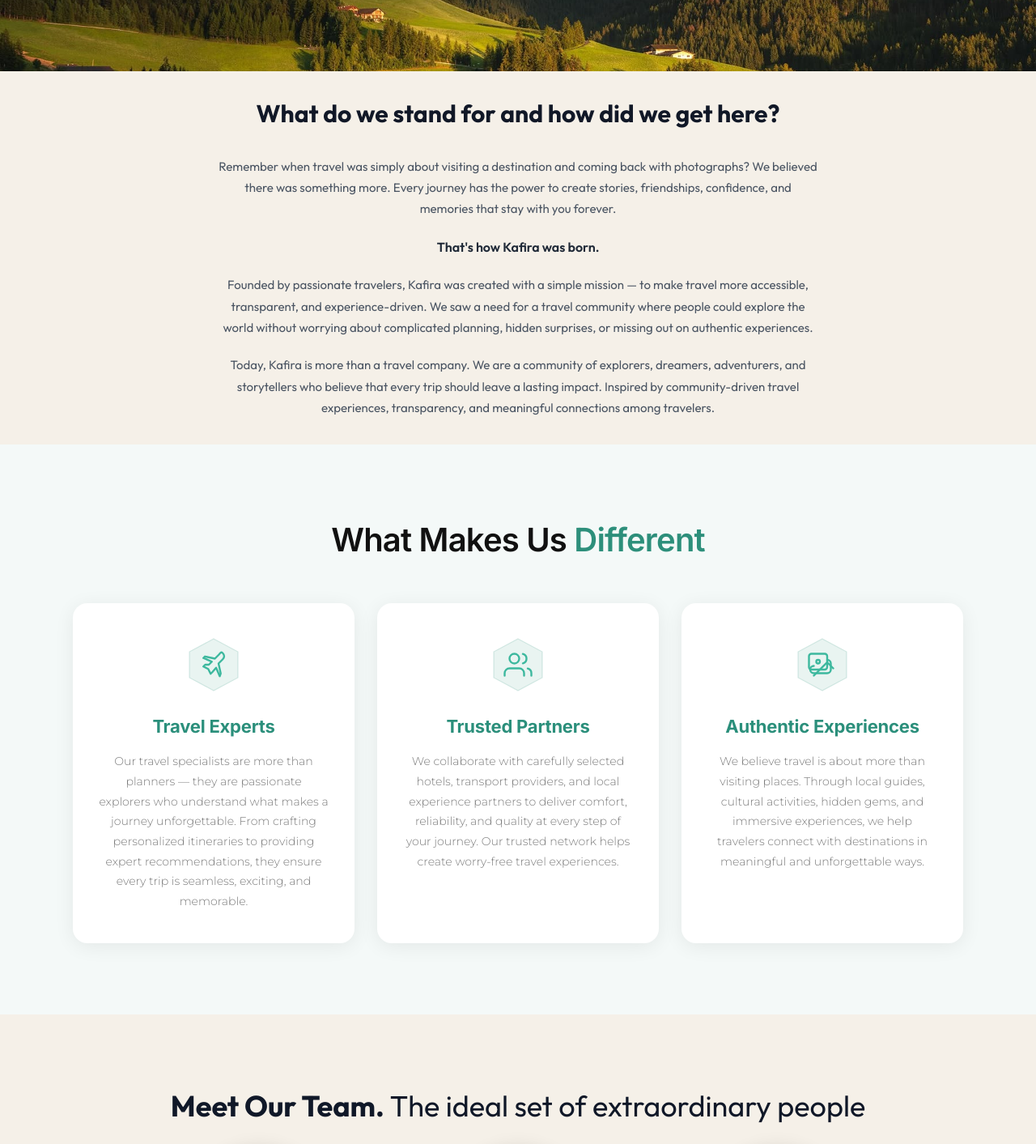
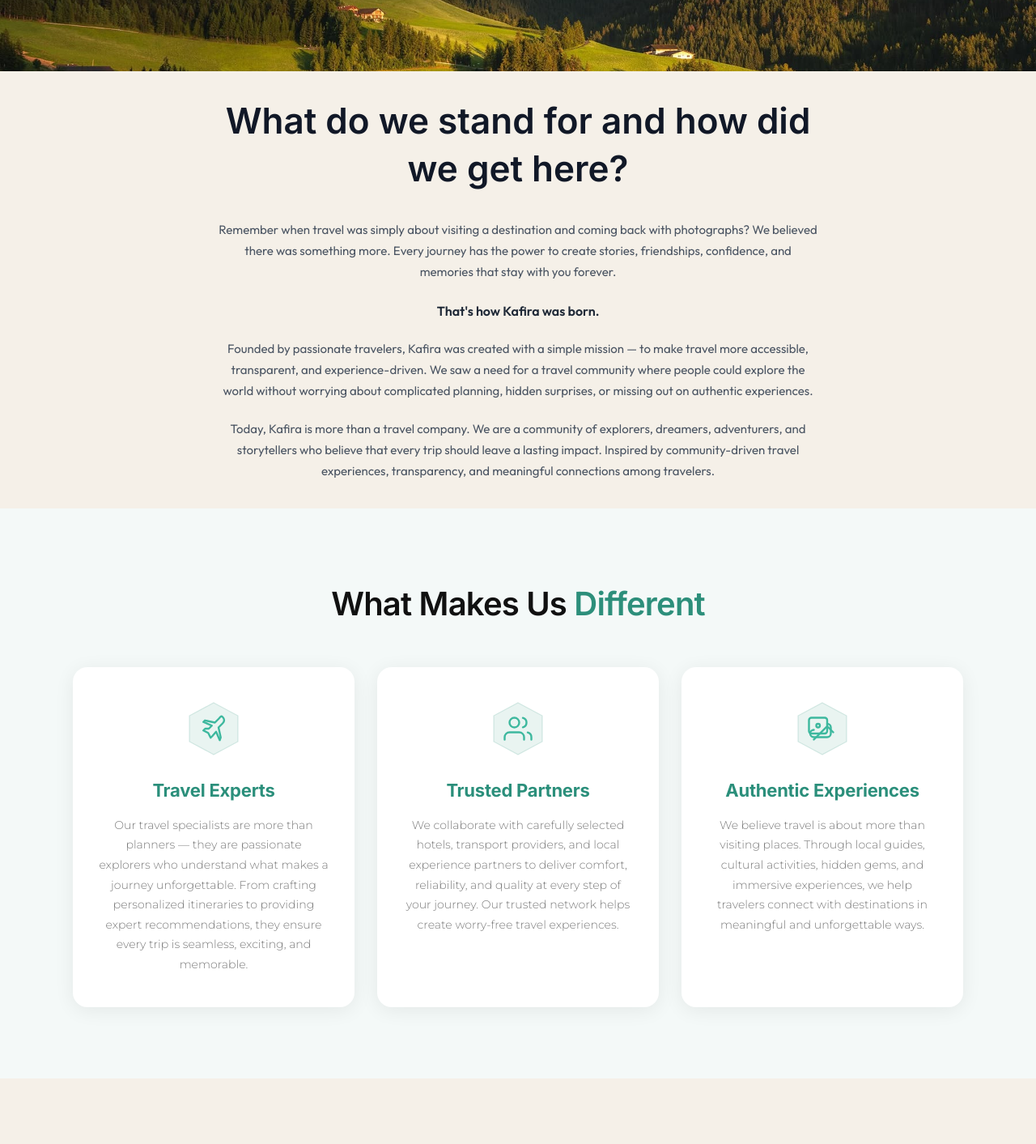
Before and after one commit to metamaster01/kafira-website, a Next.js app: page /about-us in a window 1280 px wide. Shown: the part 500-1913 px from the top of the page at 81% size. Built offline with nearby package versions, Linux system fonts and the light colour scheme; a web font is replaced by a local one.

Commit message:
client update - final 3.0

```diff
--- a/app/blogs/BlogsClient.tsx
+++ b/app/blogs/BlogsClient.tsx
@@ -586,7 +586,7 @@ export default function BlogsClient({ featured, blogs }: Props) {
             background: SEA_BG, border: `1.5px solid ${SEA_BD}`,
             borderRadius: 999, padding: '5px 16px',
             fontFamily: '"Inter", sans-serif',
-            fontSize: 11, fontWeight: 700, color: SEA,
+            fontSize: 11, fontWeight: 600, color: SEA,
             letterSpacing: '0.18em', textTransform: 'uppercase',
             marginBottom: 14,
           }}>
@@ -594,8 +594,8 @@ export default function BlogsClient({ featured, blogs }: Props) {
           </span>
           <h2 style={{
             fontFamily: '"Inter", sans-serif',
-            fontWeight: 800,
-            fontSize: 'clamp(26px,3.5vw,40px)',
+            fontWeight: 600,
+            fontSize: 'clamp(22px,3.5vw,44px)',
             color: TEXT,
             letterSpacing: '-0.02em',
             lineHeight: 1.15,
--- a/app/payments/page.tsx
+++ b/app/payments/page.tsx
@@ -160,7 +160,7 @@ function PaymentCard({
         <h2
           style={{
             fontFamily: '"Inter",sans-serif',
-            fontWeight: 800,
+            fontWeight: 600,
             fontSize: "clamp(20px,2.4vw,26px)",
             color: TEXT,
             margin: 0,
@@ -238,7 +238,7 @@ export default function PaymentsPage() {
             style={{
               fontFamily: '"Inter",sans-serif',
               fontWeight: 600,
-              fontSize: "clamp(34px,6vw,58px)",
+              fontSize: 'clamp(22px,3.5vw,44px)',
               lineHeight: 1.08,
               color: "#fff",
               margin: "0 0 16px",
@@ -337,7 +337,7 @@ export default function PaymentsPage() {
                 style={{
                   fontFamily: '"Inter",sans-serif',
                   fontWeight: 600,
-                  fontSize: "clamp(17px,1.8vw,21px)",
+                  fontSize: "clamp(20px,1.8vw,21px)",
                   color: "#9f1f1f",
                   margin: 0,
                   letterSpacing: "-0.01em",
@@ -389,7 +389,7 @@ export default function PaymentsPage() {
           viewport={{ once: true, margin: "-40px" }}
           transition={{ duration: 0.65, ease: [0.22, 1, 0.36, 1] }}
           style={{
-            marginTop: "clamp(28px,4vw,48px)",
+            marginTop: "clamp(20px,3.5vw,40px)",
             background: "#ffffff",
             borderRadius: 28,
             border: "1px solid rgba(0,0,0,0.05)",
@@ -417,7 +417,7 @@ export default function PaymentsPage() {
             <h2
               style={{
                 fontFamily: '"Inter",sans-serif',
-                fontWeight: 800,
+                fontWeight: 600,
                 fontSize: "clamp(20px,2.4vw,28px)",
                 color: TEXT,
                 margin: 0,
@@ -564,7 +564,7 @@ export default function PaymentsPage() {
                       color: TEXT,
                       lineHeight: 1.7,
                       margin: 0,
-                      fontWeight: 500,
+                      fontWeight: 300,
                     }}
                   >
                     {line}
--- a/components/CategoryTripsGrid.tsx
+++ b/components/CategoryTripsGrid.tsx
@@ -50,7 +50,7 @@ export default function CategoryTripsGrid({
             style={{
               fontFamily: '"Inter", sans-serif',
               fontWeight: 600,
-              fontSize: "clamp(20px,2.8vw,32px)",
+              fontSize: "clamp(22px,3.5vw,44px)",
               color: "#0f2720",
               margin: "0 0 8px",
               letterSpacing: "-0.01em",
--- a/components/DestinationsGrid.tsx
+++ b/components/DestinationsGrid.tsx
@@ -28,7 +28,7 @@ export default function DestinationsGrid({
           <h2 style={{
             fontFamily: '"Inter", sans-serif',
             fontWeight: 600,
-            fontSize: 'clamp(20px,2.8vw,32px)',
+            fontSize: 'clamp(22px,2.8vw,44px)',
             color: '#0f2720',
             margin: 0,
             letterSpacing: '-0.01em',
--- a/components/GridCard.tsx
+++ b/components/GridCard.tsx
@@ -95,9 +95,9 @@ export default function GridCard({
         <div style={{
           fontFamily: '"Inter", sans-serif',
           fontWeight: 600,
-          fontSize: 'clamp(13px,1.6vw,16px)',
+          fontSize: 'clamp(18px,1.6vw,32px)',
           color: '#ffffff',
-          textTransform: 'uppercase',
+
           letterSpacing: '0.04em',
           lineHeight: 1.25,
           textShadow: '0 2px 8px rgba(0,0,0,0.5)',
@@ -108,7 +108,7 @@ export default function GridCard({
           <div style={{
             fontFamily: '"Montserrat", sans-serif',
             fontWeight: 500,
-            fontSize: 11,
+            fontSize: 13,
             color: 'rgba(255,255,255,0.78)',
             marginTop: 4,
             letterSpacing: '0.02em',
@@ -127,7 +127,7 @@ export default function GridCard({
           backdropFilter: 'blur(8px)',
           borderRadius: 999, padding: '4px 10px',
           fontFamily: '"Inter", sans-serif',
-          fontSize: 10.5, fontWeight: 600,
+          fontSize: 13, fontWeight: 600,
           color: '#fff',
           border: '1px solid rgba(255,255,255,0.15)',
         }}>
--- a/components/about/AboutStory.tsx
+++ b/components/about/AboutStory.tsx
@@ -59,12 +59,12 @@ export default function AboutStory() {
           animate={isInView ? { opacity: 1, y: 0 } : {}}
           transition={{ duration: 0.7, ease: [0.22, 1, 0.36, 1] }}
           style={{
-            fontFamily: "inherit",
-            fontWeight: 700,
+            fontFamily: "Inter",
+            fontWeight: 600,
             color: "#111827",
             lineHeight: 1.35,
             marginBottom: "2rem",
-            fontSize: "clamp(1.2rem, 3vw, 1.875rem)",
+            fontSize: 'clamp(22px,3.5vw,44px)',
             textAlign: "center",
           }}
         >
--- a/components/about/Meetteam.tsx
+++ b/components/about/Meetteam.tsx
@@ -174,10 +174,12 @@ export default function MeetTeam() {
           animate={headingInView ? { opacity: 1, y: 0 } : {}}
           transition={{ duration: 0.7, ease: [0.22, 1, 0.36, 1] }}
           className="text-2xl md:text-3xl lg:text-4xl font-bold text-gray-900 leading-snug"
-          style={{ fontFamily: "var(--font-montserrat), Montserrat, sans-serif", paddingBottom: "clamp(12px,3vw,24px)" }}
+          style={{ fontFamily: '"Inter", sans-serif', paddingBottom: "clamp(12px,3vw,24px)"  }}
         >
           Meet Our Team.{" "}
-          <span className="font-normal">The ideal set of extraordinary people</span>
+          <span className="font-normal" style={{ fontWeight: 600, color: "#2b8f7b" }}>
+            The ideal set of extraordinary people
+          </span>
         </motion.h2>
       </div>
 
--- a/components/about/OfficeAddress.tsx
+++ b/components/about/OfficeAddress.tsx
@@ -80,8 +80,8 @@ export default function OfficeLocations() {
         }
 
         .heading h2 {
-          font-size: clamp(2.4rem, 5vw, 4.2rem);
-          font-weight: 800;
+          font-size: clamp(22px,3.5vw,44px);
+          font-weight: 600;
           color: #0f2720;
           line-height: 1.1;
           margin-bottom: 18px;
```
